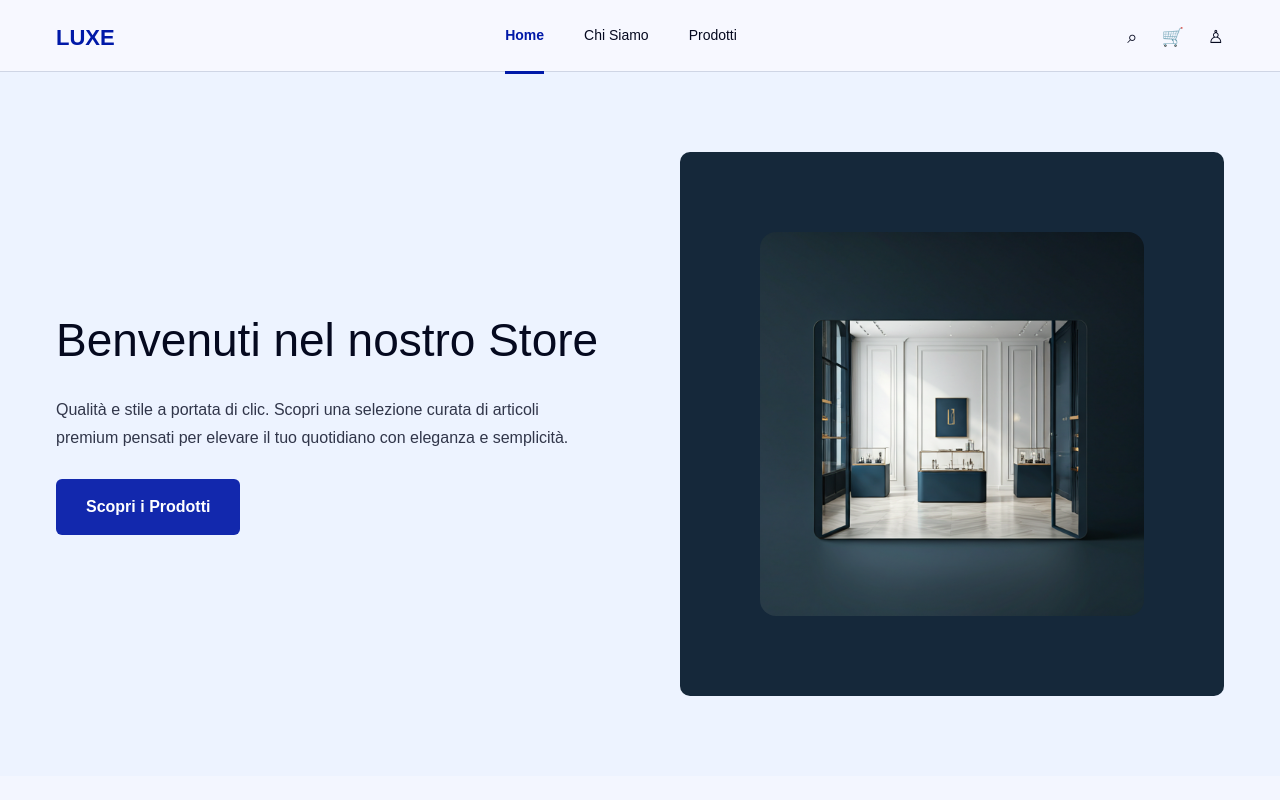
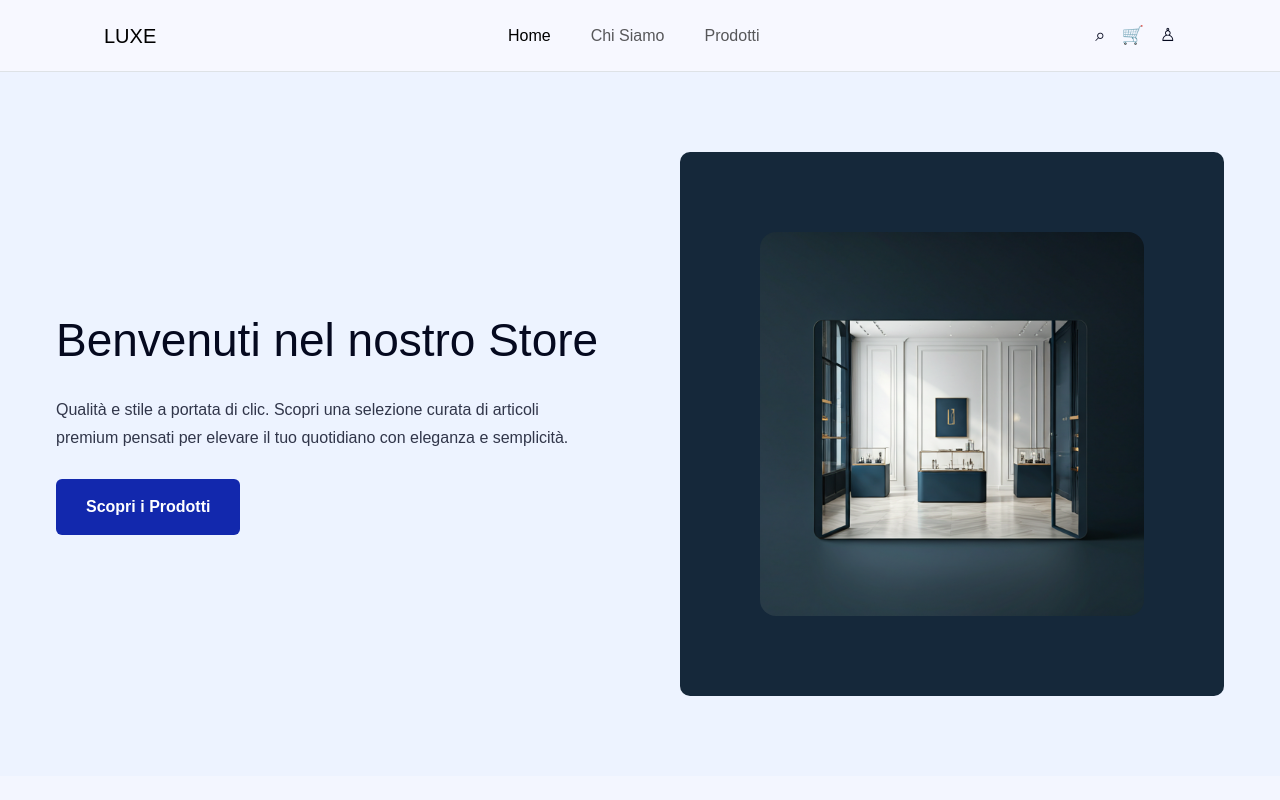
Before and after one commit to alessiaasmeraglia/react-router, a React (Vite) app: page / in a window 1280 px wide. Shown: the top 800 px of the page. Built offline with nearby package versions, Linux system fonts and the light colour scheme.

Commit message:
Aggiunto bootstrap e navlink alla navbar

```diff
--- a/src/components/Navbar.jsx
+++ b/src/components/Navbar.jsx
@@ -1,22 +1,54 @@
-import { NavLink } from "react-router";
+import { NavLink } from "react-router-dom";
 
 function Navbar() {
     return (
-        <header className="navbar">
-            <div className="logo">LUXE</div>
+        <nav className="navbar navbar-expand-lg luxe-navbar border-bottom">
+            <div className="container-fluid px-4 px-lg-5">
+                <NavLink className="navbar-brand luxe-logo" to="/">
+                    LUXE
+                </NavLink>
 
-            <nav className="nav-links">
-                <NavLink to="/">Home</NavLink>
-                <NavLink to="/about">Chi Siamo</NavLink>
-                <NavLink to="/products">Prodotti</NavLink>
-            </nav>
+                <button
+                    className="navbar-toggler"
+                    type="button"
+                    data-bs-toggle="collapse"
+                    data-bs-target="#mainNavbar"
+                    aria-controls="mainNavbar"
+                    aria-expanded="false"
+                    aria-label="Apri navigazione"
+                >
+                    <span className="navbar-toggler-icon"></span>
+                </button>
 
-            <div className="nav-icons">
-                <span>⌕</span>
-                <span>🛒</span>
-                <span>♙</span>
+                <div className="collapse navbar-collapse" id="mainNavbar">
+                    <ul className="navbar-nav mx-auto mb-2 mb-lg-0 gap-lg-4">
+                        <li className="nav-item">
+                            <NavLink className="nav-link luxe-nav-link" to="/">
+                                Home
+                            </NavLink>
+                        </li>
+
+                        <li className="nav-item">
+                            <NavLink className="nav-link luxe-nav-link" to="/about">
+                                Chi Siamo
+                            </NavLink>
+                        </li>
+
+                        <li className="nav-item">
+                            <NavLink className="nav-link luxe-nav-link" to="/products">
+                                Prodotti
+                            </NavLink>
+                        </li>
+                    </ul>
+
+                    <div className="d-flex align-items-center gap-3 nav-icons">
+                        <span>⌕</span>
+                        <span>🛒</span>
+                        <span>♙</span>
+                    </div>
+                </div>
             </div>
-        </header>
+        </nav>
     )
 }
 
```
